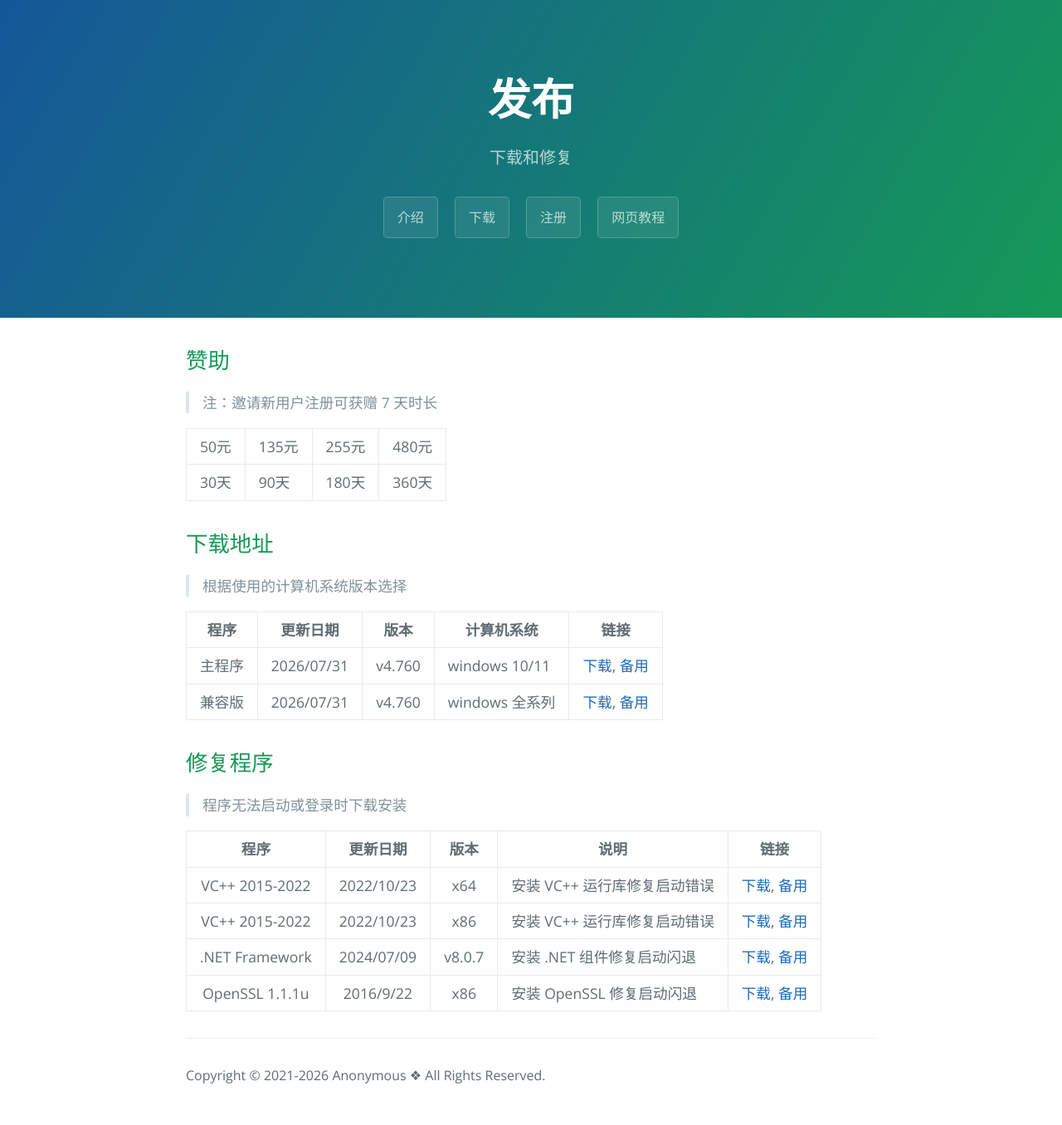
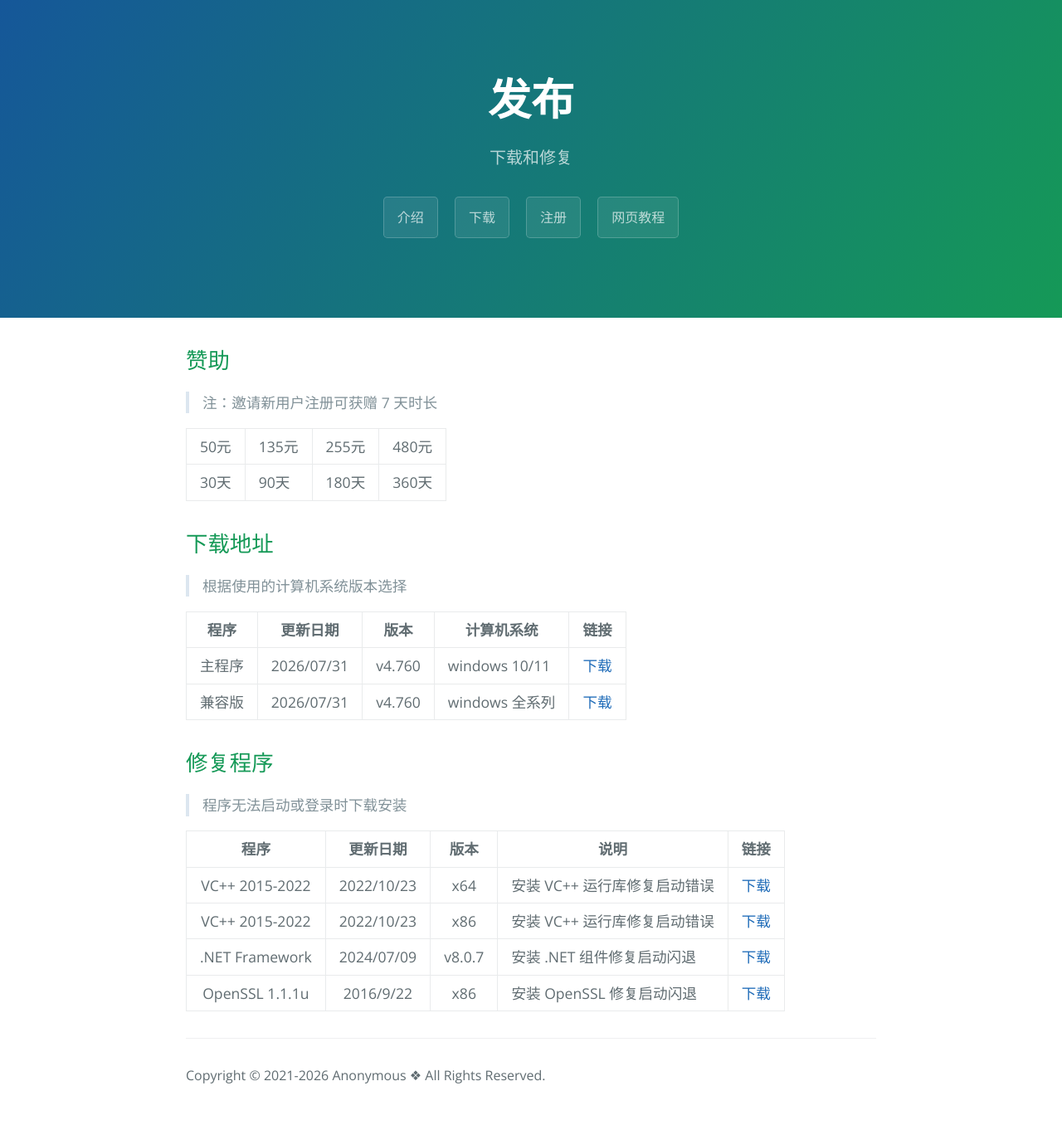
Before and after one commit to ProjectArkClub/ProjectArkClub.github.io, a Jekyll site: the page built from release.md, in a window 1280 px wide. Shown: the whole page at 83% size. Built offline with Jekyll 4.4.1, drawn with Linux system fonts in a browser that asks for light colours.

Commit message:
new version

```diff
--- a/release.md
+++ b/release.md
@@ -45,6 +45,7 @@ projectArk: True
   }
 </script>
 ## 下载地址
+<!-- 备用下载源（腾讯COS，原"国内"线路）: {{ site.bucket_url }} ，文件路径与下表一致 -->
 > 根据使用的计算机系统版本选择
 <TABLE cellspacing ="1" cellpadding ="6" border = "0">
   <TR>
@@ -62,8 +63,7 @@ projectArk: True
     <TD class="Item" align="center">
       <script type="text/javascript">
         var git_url="{{ site.fastgit_url }}";
-        var cn_url="{{ site.bucket_url }}";
-        document.write("<a href=\""+git_url+"/win11/setup.exe\">下载</a>, <a href=\""+cn_url+"/win11/setup.exe\">备用</a>");
+        document.write("<a href=\""+git_url+"/win11/setup.exe\">下载</a>");
       </script>
     </TD>
   </TR>
@@ -75,8 +75,7 @@ projectArk: True
     <TD class="Item" align="center">
       <script type="text/javascript">
         var git_url="{{ site.fastgit_url }}";
-        var cn_url="{{ site.bucket_url }}";
-        document.write("<a href=\""+git_url+"/win7/setup.exe\">下载</a>, <a href=\""+cn_url+"/win7/setup.exe\">备用</a>");
+        document.write("<a href=\""+git_url+"/win7/setup.exe\">下载</a>");
       </script>
     </TD>
   </TR>
@@ -102,8 +101,7 @@ projectArk: True
     <TD class="Item" align="center">
       <script type="text/javascript">
         var git_url="{{ site.fastgit_url }}";
-        var cn_url="{{ site.bucket_url }}";
-        document.write("<a href=\""+git_url+"/VC_redist_2015-2022.x64.exe\">下载</a>, <a href=\""+cn_url+"/VC_redist_2015-2022.x64.exe\">备用</a>");
+        document.write("<a href=\""+git_url+"/VC_redist_2015-2022.x64.exe\">下载</a>");
       </script>
     </TD>
   </TR>
@@ -115,8 +113,7 @@ projectArk: True
     <TD class="Item" align="center">
       <script type="text/javascript">
         var git_url="{{ site.fastgit_url }}";
-        var cn_url="{{ site.bucket_url }}";
-        document.write("<a href=\""+git_url+"/VC_redist_2015-2022.x86.exe\">下载</a>, <a href=\""+cn_url+"/VC_redist_2015-2022.x86.exe\">备用</a>");
+        document.write("<a href=\""+git_url+"/VC_redist_2015-2022.x86.exe\">下载</a>");
       </script>
     </TD>
   </TR>
@@ -128,8 +125,7 @@ projectArk: True
     <TD class="Item" align="center">
       <script type="text/javascript">
         var git_url="{{ site.fastgit_url }}";
-        var cn_url="{{ site.bucket_url }}";
-        document.write("<a href=\""+git_url+"/dotnet-runtime-8.0.7-win-x64.exe\">下载</a>, <a href=\""+cn_url+"/dotnet-runtime-8.0.7-win-x64.exe\">备用</a>");
+        document.write("<a href=\""+git_url+"/dotnet-runtime-8.0.7-win-x64.exe\">下载</a>");
       </script>
     </TD>
   </TR>
@@ -141,8 +137,7 @@ projectArk: True
     <TD class="Item" align="center">
       <script type="text/javascript">
         var git_url="{{ site.fastgit_url }}";
-        var cn_url="{{ site.bucket_url }}";
-        document.write("<a href=\""+git_url+"/Win32OpenSSL_Light-1_1_1u.exe\">下载</a>, <a href=\""+cn_url+"/Win32OpenSSL_Light-1_1_1u.exe\">备用</a>");
+        document.write("<a href=\""+git_url+"/Win32OpenSSL_Light-1_1_1u.exe\">下载</a>");
       </script>
     </TD>
   </TR>
```
